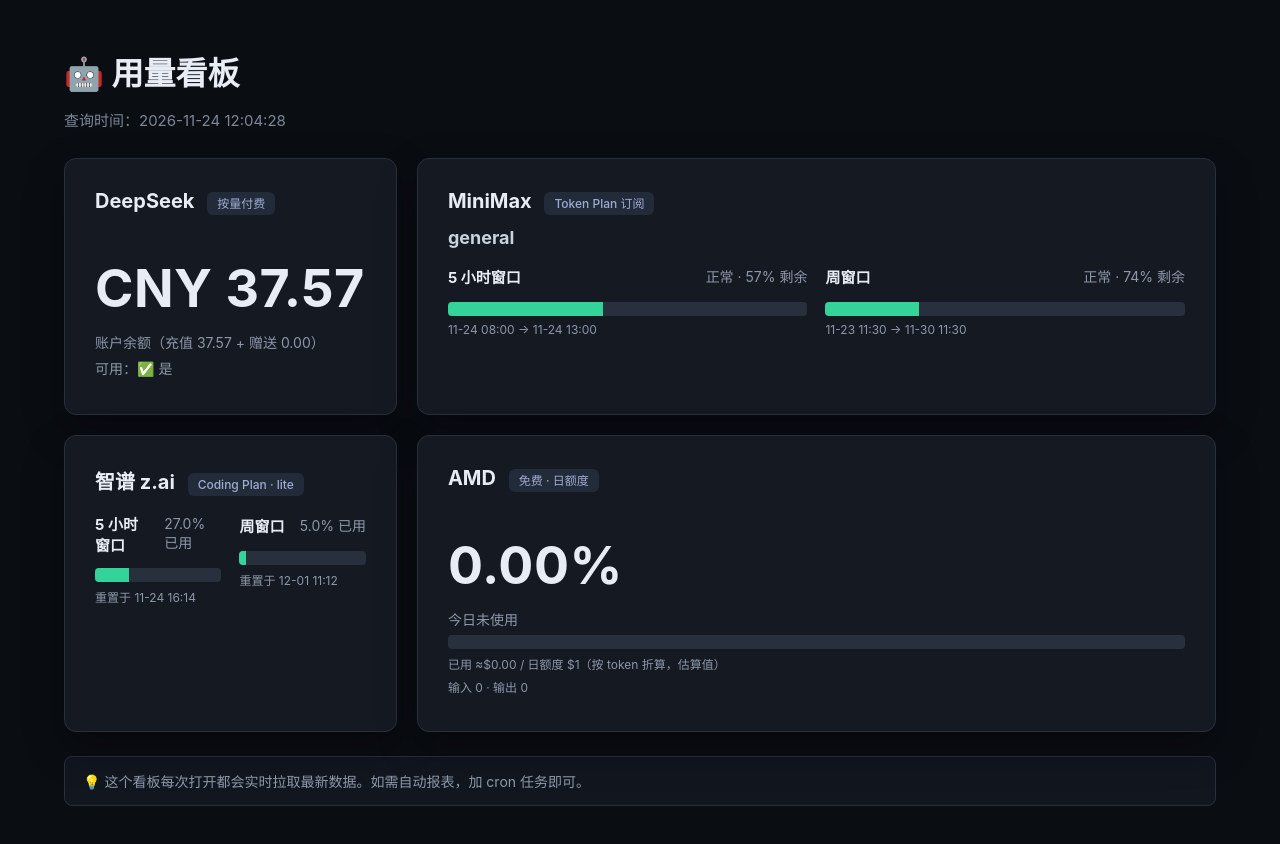
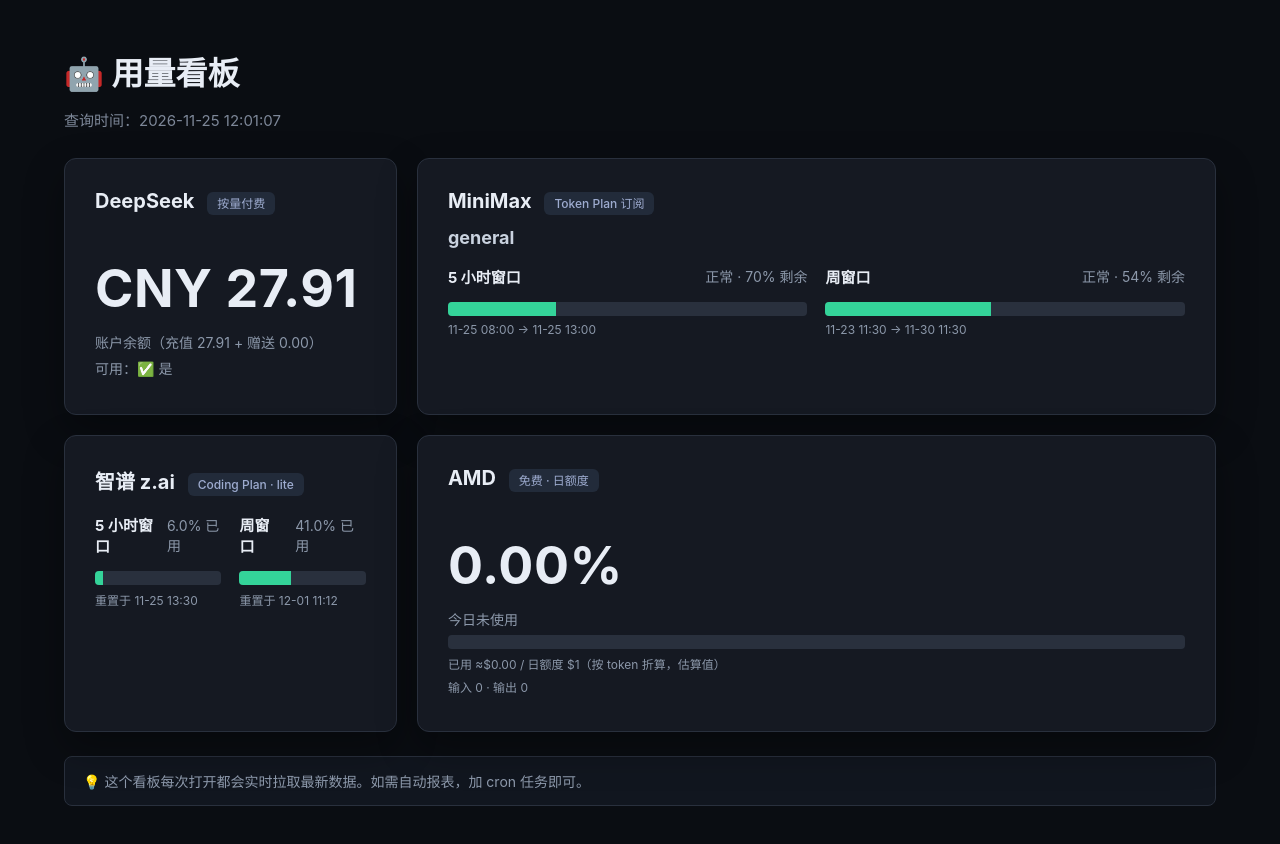
Before and after one commit to JayYangstore/JayYangstore.github.io, a plain HTML site: page usage/index.html in a window 1280 px wide. Drawn offline with Linux system fonts and the light colour scheme.

Commit message:
upd: 用量看板明细自动更新 2026-11-25 12:00:48

```diff
--- a/usage/index.html
+++ b/usage/index.html
@@ -80,13 +80,13 @@
 </head>
 <body>
   <h1>🤖 用量看板</h1>
-  <p class="meta">查询时间：2026-11-24 12:04:28</p>
+  <p class="meta">查询时间：2026-11-25 12:01:07</p>
   <div class="grid">
 
     <div class="card">
       <h2>DeepSeek <span class="tag">按量付费</span></h2>
-      <div class="big">CNY 37.57</div>
-      <p class="muted">账户余额（充值 37.57 + 赠送 0.00）</p>
+      <div class="big">CNY 27.91</div>
+      <p class="muted">账户余额（充值 27.91 + 赠送 0.00）</p>
       <p class="muted">可用：✅ 是</p>
     </div>
 
@@ -99,24 +99,24 @@
             <div>
               <div class="row-between">
                 <strong>5 小时窗口</strong>
-                <span class="muted">正常 · 57% 剩余</span>
+                <span class="muted">正常 · 70% 剩余</span>
               </div>
 
     <div style="background:#29303d;border-radius:4px;height:14px;overflow:hidden;width:100%;">
-      <div style="background:#34d399;height:100%;width:43.0%;transition:width .4s;"></div>
+      <div style="background:#34d399;height:100%;width:30.0%;transition:width .4s;"></div>
     </div>
               <p class="muted small">
-                11-24 08:00 → 11-24 13:00
+                11-25 08:00 → 11-25 13:00
               </p>
             </div>
             <div>
               <div class="row-between">
                 <strong>周窗口</strong>
-                <span class="muted">正常 · 74% 剩余</span>
+                <span class="muted">正常 · 54% 剩余</span>
               </div>
 
     <div style="background:#29303d;border-radius:4px;height:14px;overflow:hidden;width:100%;">
-      <div style="background:#34d399;height:100%;width:26.0%;transition:width .4s;"></div>
+      <div style="background:#34d399;height:100%;width:46.0%;transition:width .4s;"></div>
     </div>
               <p class="muted small">
                 11-23 11:30 → 11-30 11:30
@@ -133,25 +133,25 @@
         <div>
           <div class="row-between">
             <strong>5 小时窗口</strong>
-            <span class="muted">27.0% 已用</span>
+            <span class="muted">6.0% 已用</span>
           </div>
 
     <div style="background:#29303d;border-radius:4px;height:14px;overflow:hidden;width:100%;">
-      <div style="background:#34d399;height:100%;width:27.0%;transition:width .4s;"></div>
+      <div style="background:#34d399;height:100%;width:6.0%;transition:width .4s;"></div>
     </div>
           <p class="muted small">
-            重置于 11-24 16:14
+            重置于 11-25 13:30
           </p>
         </div>
 
         <div>
           <div class="row-between">
             <strong>周窗口</strong>
-            <span class="muted">5.0% 已用</span>
+            <span class="muted">41.0% 已用</span>
           </div>
 
     <div style="background:#29303d;border-radius:4px;height:14px;overflow:hidden;width:100%;">
-      <div style="background:#34d399;height:100%;width:5.0%;transition:width .4s;"></div>
+      <div style="background:#34d399;height:100%;width:41.0%;transition:width .4s;"></div>
     </div>
           <p class="muted small">
             重置于 12-01 11:12
```
